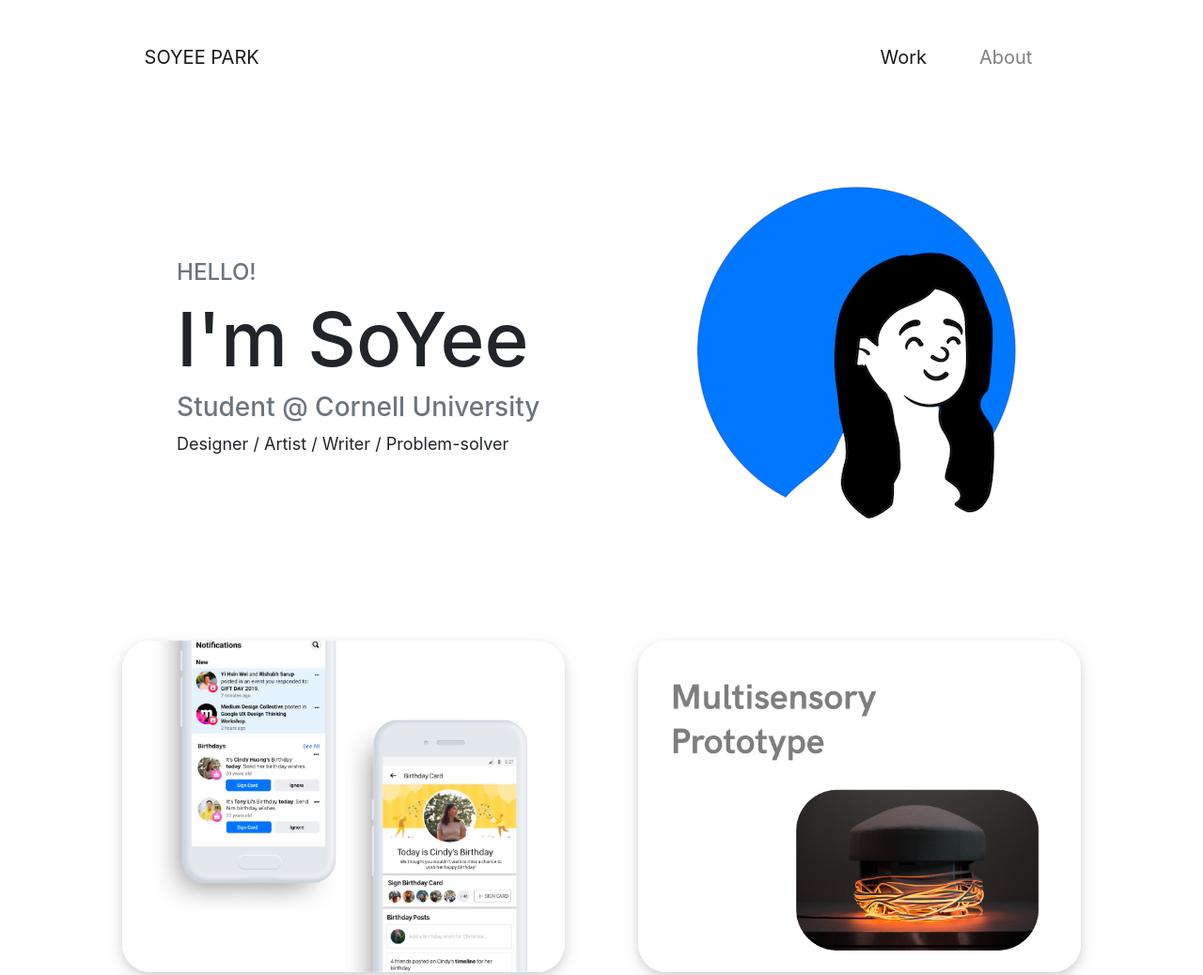
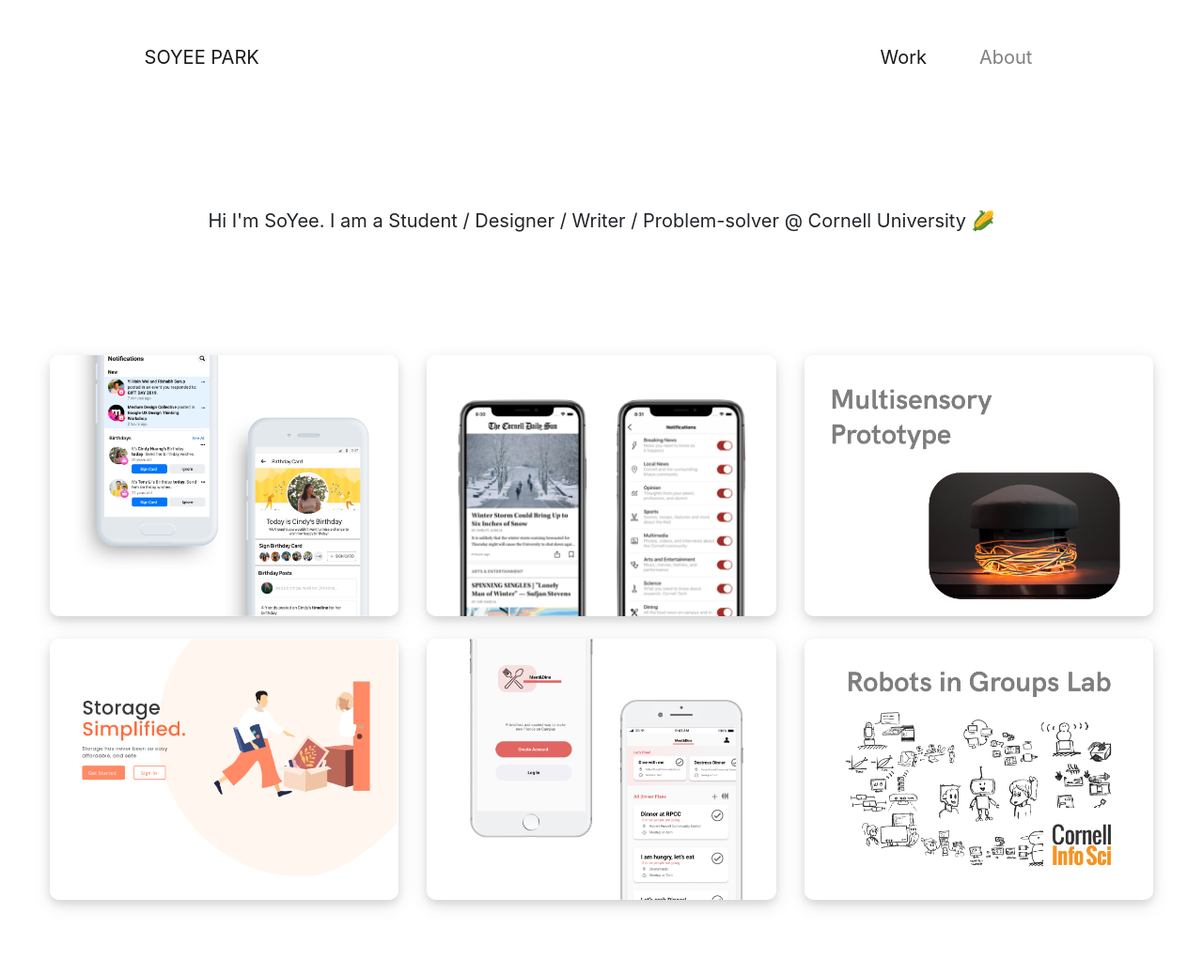
Before and after one commit to soyeepark/portfolio, a plain HTML site: page index.html in a window 1280 px wide. Shown: the top 1038 px of the page at 94% size. Drawn offline with nearby package versions, Linux system fonts and the light colour scheme.

Commit message:
updates, simplified

```diff
--- a/index.html
+++ b/index.html
@@ -32,54 +32,57 @@
     </nav>
 
     <!-- Introduction header-->
-    <div class="container-fluid">
-        <div class="row me">
-            <div class="intro-text">
-                <h4 class = "text-muted"> HELLO! </h4>
-                <h1 class = "name"> I'm SoYee </h1>
-                <h3 class="text-muted"> Student @ Cornell University </h3>
-                <p> Designer / Artist / Writer / Problem-solver </p>
-            </div>
-            <img src="images/profile.png" alt = "me illustration">
-        </div>
+    <div class="shortabout">
+        <p class = "introsmall"> Hi I'm SoYee. I am a  Student / Designer / Writer / Problem-solver @ Cornell University 🌽 </p>
     </div>
 
       <div class="row text-center text-lg-left centerbox">
 
-          <figure class="col-md-5">
+          <figure class="col-md-4">
             <a href="https://medium.com/@soyeepark/facebook-birthdays-celebrating-more-meaningful-birthdays-48181cc09f2f" target="_blank">
                 <div class= "container">
                     <img alt="picture" src="images/11.png" class="img-fluid main">
                 <div class= "overlay">
-                    <p class = "text"> Facebook Birthdays Case Study </p>
+                    <p class = "text"> Facebook Birthdays Concept Case Study </p>
                 </div>
             </div>
             </a>
           </figure>
 
-          <figure class="col-md-5">
+          <figure class="col-md-4">
             <a href="sentory/index.html" target="_blank" >
                 <div class = "container">
-                    <img alt="imaginexlab picture" src="images/22.png" class="img-fluid main" />
+                    <img alt="dailysun picture" src="images/sun.png" class="img-fluid main" />
                 <div class = "overlay">
-                    <p class = "text"> Imagine x Lab </p>
+                    <p class = "text"> The Cornell Daily Sun iOS design (Coming Soon)</p>
                 </div>
             </div>
             </a>
           </figure>
 
-          <figure class="col-md-5">
-            <a href="ezrabox.html">
+          <figure class="col-md-4">
+            <a href="sentory/index.html" target="_blank" >
                 <div class = "container">
-                    <img alt="ezrabox picture" src="images/33.png" class="img-fluid main" />
+                    <img alt="imaginexlab picture" src="images/22.png" class="img-fluid main" />
                 <div class = "overlay">
-                    <p class = "text"> Ezrabox Redesign </p>
+                    <p class = "text"> Imagine x Lab Interaction Design Research </p>
                 </div>
             </div>
             </a>
           </figure>
 
-          <figure class="col-md-5">
+          <figure class="col-md-4">
+            <a href="https://medium.com/@soyeepark/ezrabox-rebranding-463b2e80a3d7?source=activity---post_recommended_rollup">
+                <div class = "container">
+                    <img alt="ezrabox picture" src="images/33.png" class="img-fluid main" />
+                <div class = "overlay">
+                    <p class = "text"> Ezrabox Rebranding </p>
+                </div>
+            </div>
+            </a>
+          </figure>
+
+          <figure class="col-md-4">
             <a href="https://medium.com/@soyeepark/meet-dine-hack-challenge-acb371da43e7">
                 <div class = "container">
               <img alt="Meet and Dine picture" src="images/44.png" class="img-fluid main" />
@@ -90,7 +93,7 @@
             </a>
           </figure>
 
-          <figure class="col-md-5">
+          <figure class="col-md-4">
             <a href="https://riglab.infosci.cornell.edu/" target="_blank">
                 <div class = "container">
               <img alt="RIG Lab picture" src="images/55.png" class="img-fluid main"/>
@@ -101,16 +104,6 @@
             </a>
           </figure>
 
-          <figure class="col-md-5">
-            <a href="poetry.html">
-                <div class = "container">
-              <img alt="Poetry picture" src="images/66.png" class="img-fluid main" />
-              <div class = "overlay">
-                  <p class = "text"> Poetry </p>
-              </div>
-          </div>
-            </a>
-          </figure>
         </div>
 
     <!-- Copyright and Contacts -->
--- a/styles/theme.css
+++ b/styles/theme.css
@@ -11,6 +11,18 @@ h1 {
     margin-bottom: 5%;
     font-weight: bold;
     font-size: 50px;
+}
+
+.introsmall {
+    font-size: 20px;
+    text-align: center;
+}
+
+.shortabout{
+margin-left: 15%;
+margin-right: 15%;
+margin-top: 10%;
+margin-bottom: 10%;
 }
 
 .box {
@@ -30,8 +42,8 @@ h1 {
 }
 
 figure {
-        margin: 2%;
         padding: 0px !important;
+        margin-bottom: 2%;
 }
 
 .name{
@@ -65,7 +77,7 @@ figure {
 
 .text {
   color: rgb(151, 151, 151);
-  font-size: 30px;
+  font-size: 18px;
   font-weight: bold;
   position: absolute;
   top: 50%;
@@ -78,7 +90,7 @@ figure {
 
 .main {
     box-shadow:  0 4px 8px 0 rgba(0, 0, 0, 0.1), 0 6px 20px 0 rgba(0, 0, 0, 0.1);
-    border-radius: 30px;
+    border-radius: 10px;
 }
 
 p{
```
Also changed, not shown: about.html (+1 -1 lines), images/sun.png (added).
